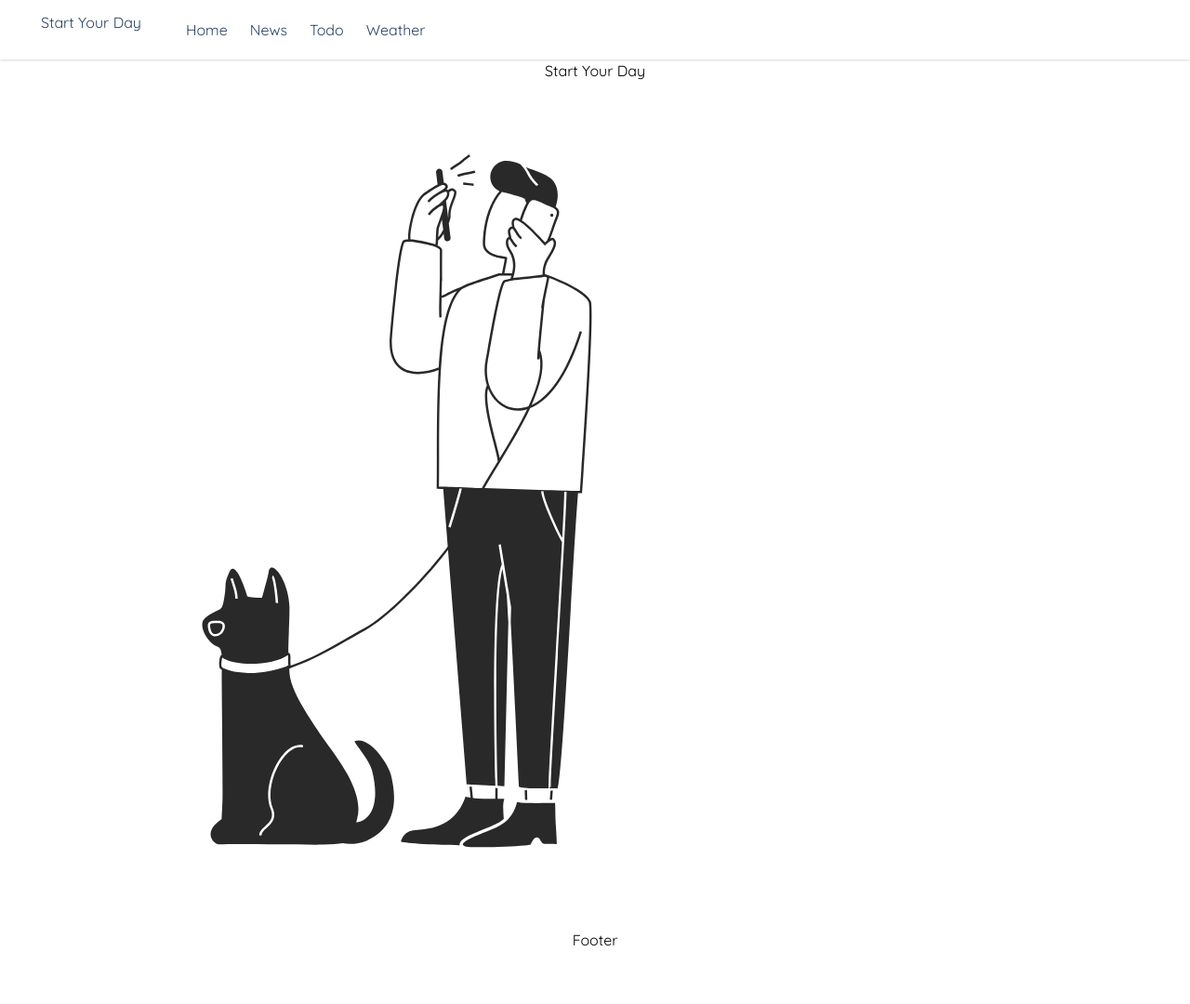
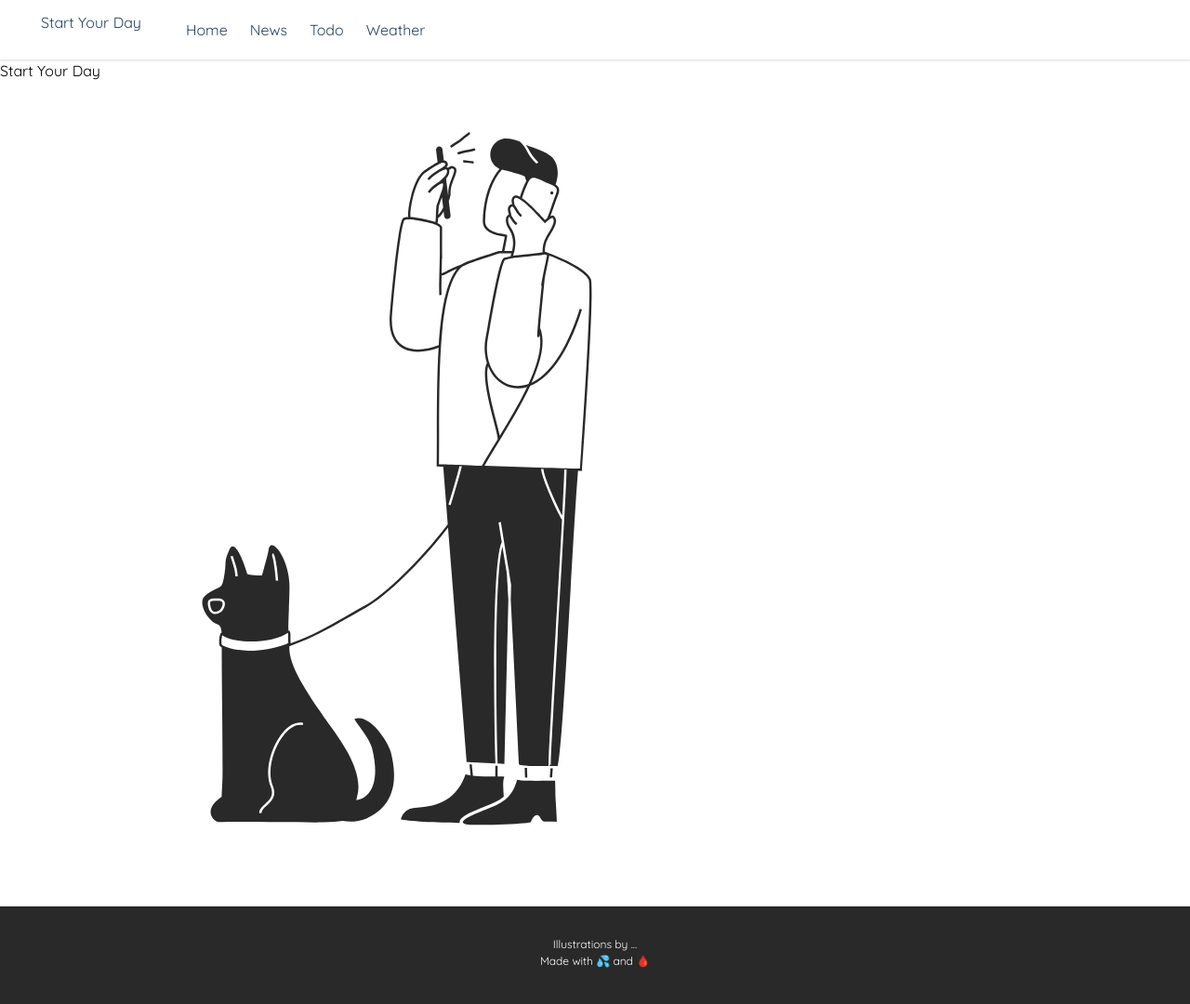
Before and after one commit to thamaragerigr/Start-Your-Day-App, a React (Create React App) app: page / in a window 1280 px wide. Shown: the top 1080 px of the page at 93% size. Before the commit the page ends 1023 px from the top, so only its background shows below. Built offline with nearby package versions, Linux system fonts and the light colour scheme.

Commit message:
added footer

```diff
--- a/src/components/Footer/Footer.js
+++ b/src/components/Footer/Footer.js
@@ -2,8 +2,9 @@ import React from 'react'
 
 function Footer() {
     return (
-        <div>
-            Footer
+        <div class="bg-gray-900 h-32 text-white py-8 text-xs">
+            <p>Illustrations by ...</p>
+            <p>Made with 💦 and 🩸</p>
         </div>
     )
 }
--- a/src/components/Header/Header.js
+++ b/src/components/Header/Header.js
@@ -34,7 +34,7 @@ function Header() {
                          <div className="flex">
                              <Link to="/" className="App-link block px-3 py-2 rounded-md text-base font-medium text-blue-900 focus:outline-none focus:text-white focus:bg-gray-700 transition duration-150 ease-in-out">Home</Link>
                              <Link to="/news" className="App-link block px-3 py-2 rounded-md text-base font-medium text-blue-900 focus:outline-none focus:text-white focus:bg-gray-700 transition duration-150 ease-in-out">News</Link>
-                             <Link to="/todo" className="App-link block px-3 py-2 rounded-md text-base font-medium text-blue-900 focus:outline-none focus:text-white focus:bg-gray-700 transition duration-150 ease-in-out">Todo</Link>
+                             <Link to="/todos" className="App-link block px-3 py-2 rounded-md text-base font-medium text-blue-900 focus:outline-none focus:text-white focus:bg-gray-700 transition duration-150 ease-in-out">Todo</Link>
                              <Link to="/weather" className="App-link block px-3 py-2 rounded-md text-base font-medium text-blue-900 focus:outline-none focus:text-white focus:bg-gray-700 transition duration-150 ease-in-out">Weather</Link>
                              {/* <Link to="/favorites" className="App-link flex block px-3 py-2 rounded-md text-base font-medium text-blue-900 focus:outline-none focus:text-white focus:bg-gray-700 transition duration-150 ease-in-out">Favorites <img className="ml-2" src={Star} alt="starred"/></Link> */}
                          </div>
@@ -47,7 +47,7 @@ function Header() {
                  <div className="px-2 pt-2 pb-3">
                      <Link to="/" className="App-link block px-3 py-2 rounded-md text-base font-medium text-blue-900 focus:outline-none focus:text-white focus:bg-gray-700 transition duration-150 ease-in-out">Home</Link>
                      <Link to="/news" className="App-link block px-3 py-2 rounded-md text-base font-medium text-blue-900 focus:outline-none focus:text-white focus:bg-gray-700 transition duration-150 ease-in-out">News</Link>
-                     <Link to="/todo" className="App-link block px-3 py-2 rounded-md text-base font-medium text-blue-900 focus:outline-none focus:text-white focus:bg-gray-700 transition duration-150 ease-in-out">Todo</Link>
+                     <Link to="/todos" className="App-link block px-3 py-2 rounded-md text-base font-medium text-blue-900 focus:outline-none focus:text-white focus:bg-gray-700 transition duration-150 ease-in-out">Todo</Link>
                      <Link to="/weather" className="App-link block px-3 py-2 rounded-md text-base font-medium text-blue-900 focus:outline-none focus:text-white focus:bg-gray-700 transition duration-150 ease-in-out">Weather</Link>
                      {/* <Link to="/favorites" className="App-link block px-3 py-2 rounded-md text-base font-medium text-blue-900 focus:outline-none focus:text-white focus:bg-gray-700 transition duration-150 ease-in-out"><span className="flex justify-center">Favorites <img className="ml-2" src={Star} alt="starred"/></span></Link> */}
                  </div>
--- a/src/pages/Home/Home.js
+++ b/src/pages/Home/Home.js
@@ -3,8 +3,8 @@ import DogCall from'./Home.svg'
 
 function Home() {
     return (
-        <div>
-            <h1>Start Your Day</h1>
+        <div class="flex">
+            <h1 class="absolute">Start Your Day</h1>
             <img src={DogCall} alt="Man calling while taking the dog on a walk"/>
         </div>
     )
```
Also changed, not shown: src/assets/styles/main.css, tailwind.js.
